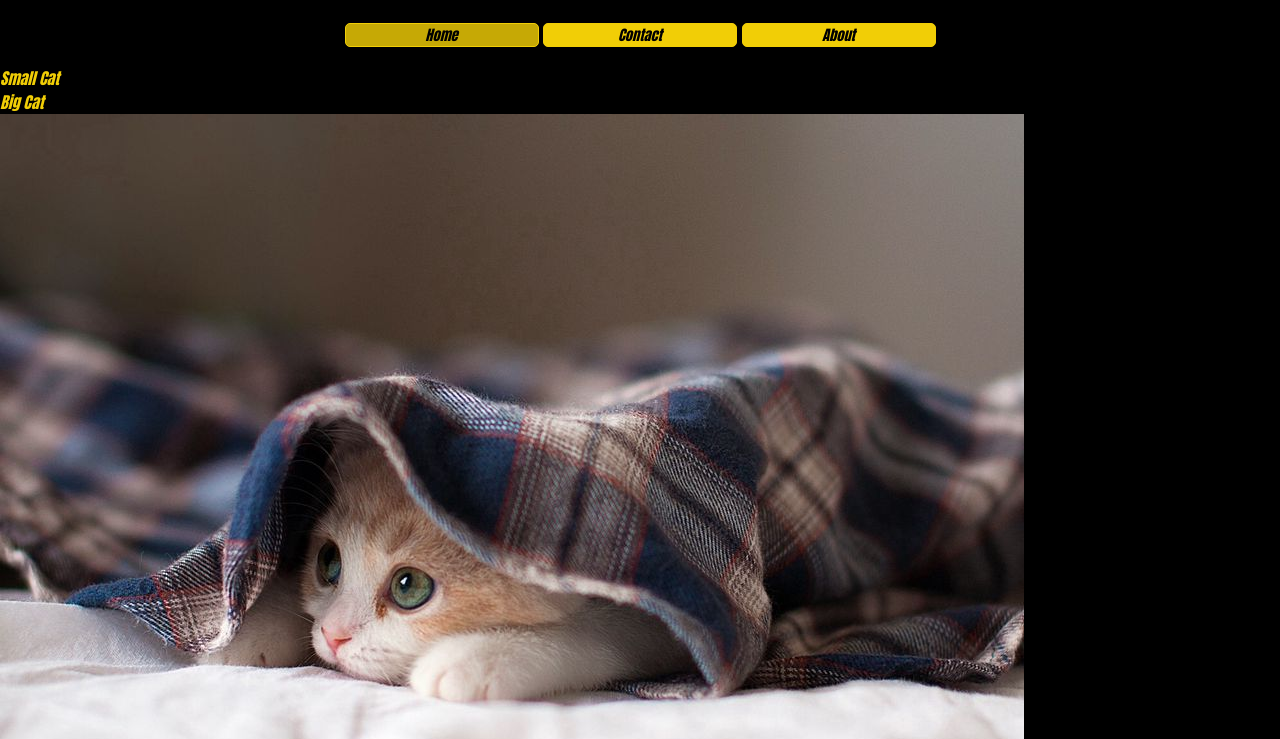
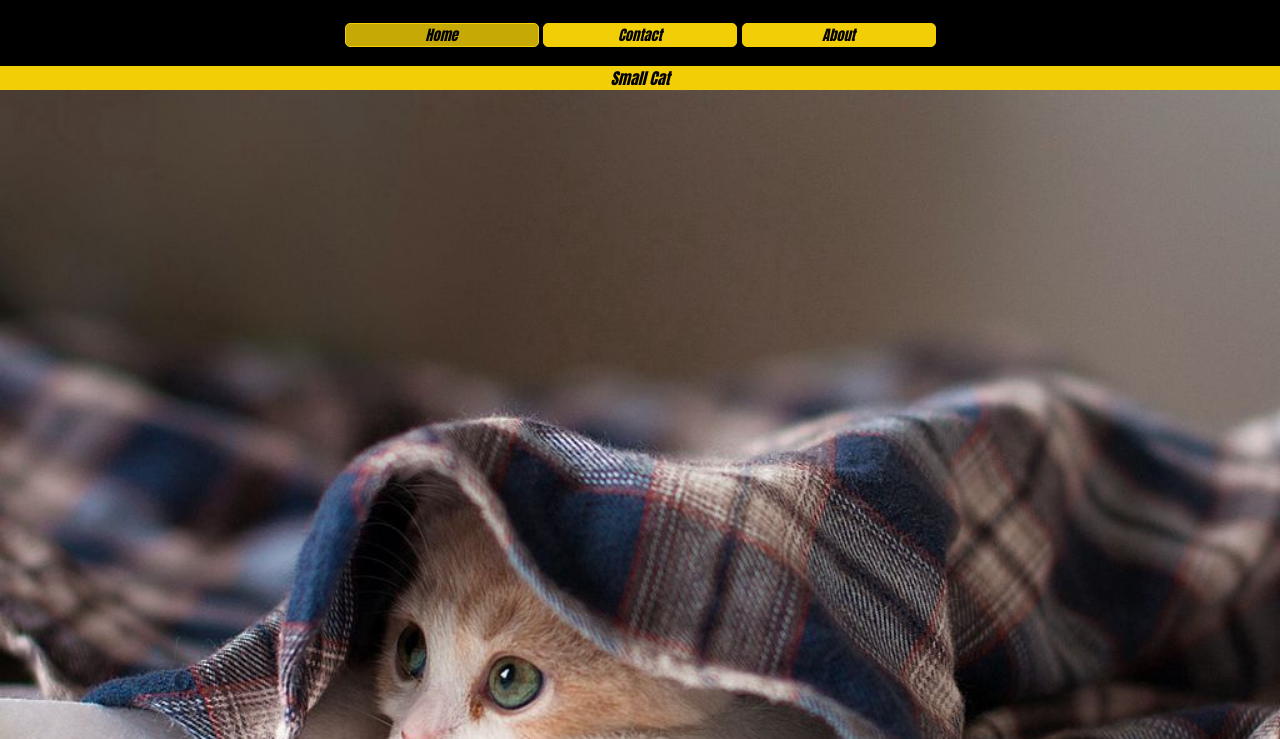
Before and after one commit to Afrag61/Cat-egories.com, a plain HTML site: page index.html in a window 1280 px wide. Shown: the part 61-800 px from the top of the page. Drawn offline with Linux system fonts and the light colour scheme.

Commit message:
Test 2 (index.html)

```diff
--- a/index.html
+++ b/index.html
@@ -27,13 +27,15 @@
         </ul>
     </nav>
     <main class="Main">
-        <div class="Picture-text">
-            <p>Small Cat</p>
-            <p>Big Cat</p>
-        </div>
-        <div class="Pictures">
-            <img class="Cats" src="Images/Small-Cat.jpg" alt="Small Cat">
-            <img class="Cats" src="Images/Big-Cat.jpg" alt="Big Cat">
+        <div class="container">
+            <div class="cont">
+                <p>Small Cat</p>
+                <img src="Images/Small-Cat.jpg" alt="Small Cat">
+            </div>
+            <div class="cont">
+                <p>Big Cat</p>
+                <img src="Images/Big-Cat.jpg" alt="Big Cat">
+            </div>
         </div>
         <p class="Feedback">Do you Like this</p>
     </main>
```
